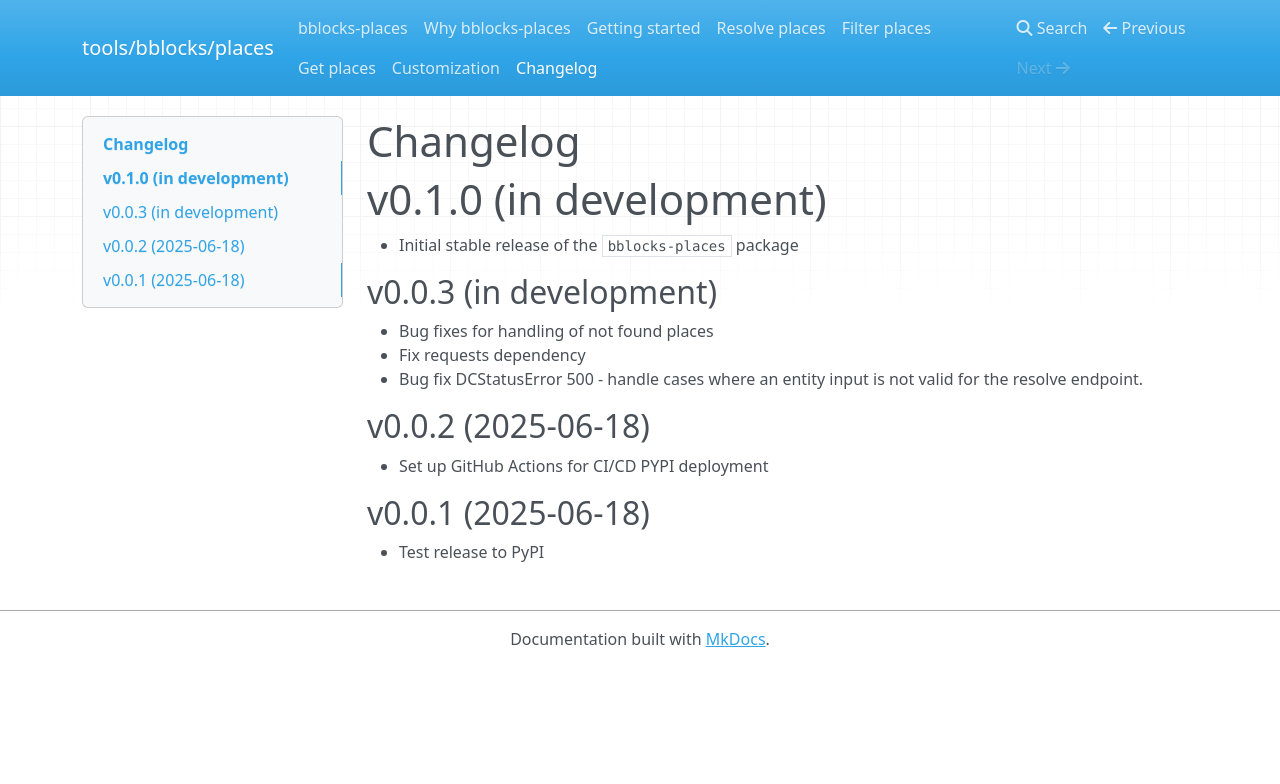
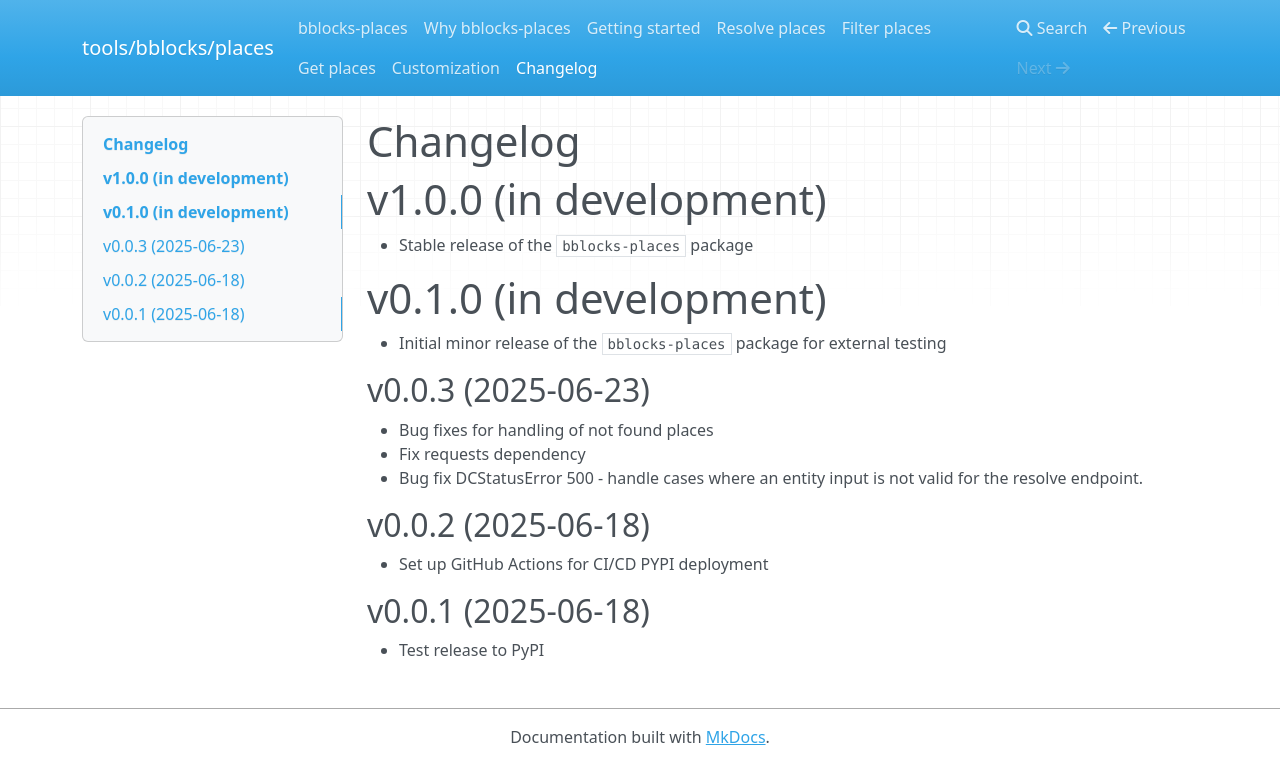
Before and after one commit to ONEcampaign/bblocks-places, an MkDocs documentation site: the page built from docs/docs/changelog.md, in a window 1280 px wide. Shown: the top 784 px of the page. Built offline with MkDocs 1.6.1, drawn with Linux system fonts in a browser that asks for light colours; nearby versions of some CDN libraries.

Commit message:
bump version 0.0.3

```diff
--- a/docs/docs/changelog.md
+++ b/docs/docs/changelog.md
@@ -1,9 +1,12 @@
 # Changelog
 
+# v1.0.0 (in development)
+- Stable release of the `bblocks-places` package
+
 # v0.1.0 (in development)
-- Initial stable release of the `bblocks-places` package
+- Initial minor release of the `bblocks-places` package for external testing
 
-## v0.0.3 (in development)
+## v0.0.3 (2025-06-23)
 - Bug fixes for handling of not found places
 - Fix requests dependency
 - Bug fix DCStatusError 500 - handle cases where an entity input is not valid
--- a/pyproject.toml
+++ b/pyproject.toml
@@ -1,6 +1,6 @@
 [project]
 name = "bblocks-places"
-version = "0.0.2"
+version = "0.0.3"
 description = "Resolve and standardize places and work with political and geographic groupings"
 authors = [
     {name = "ONE Campaign"},
```
